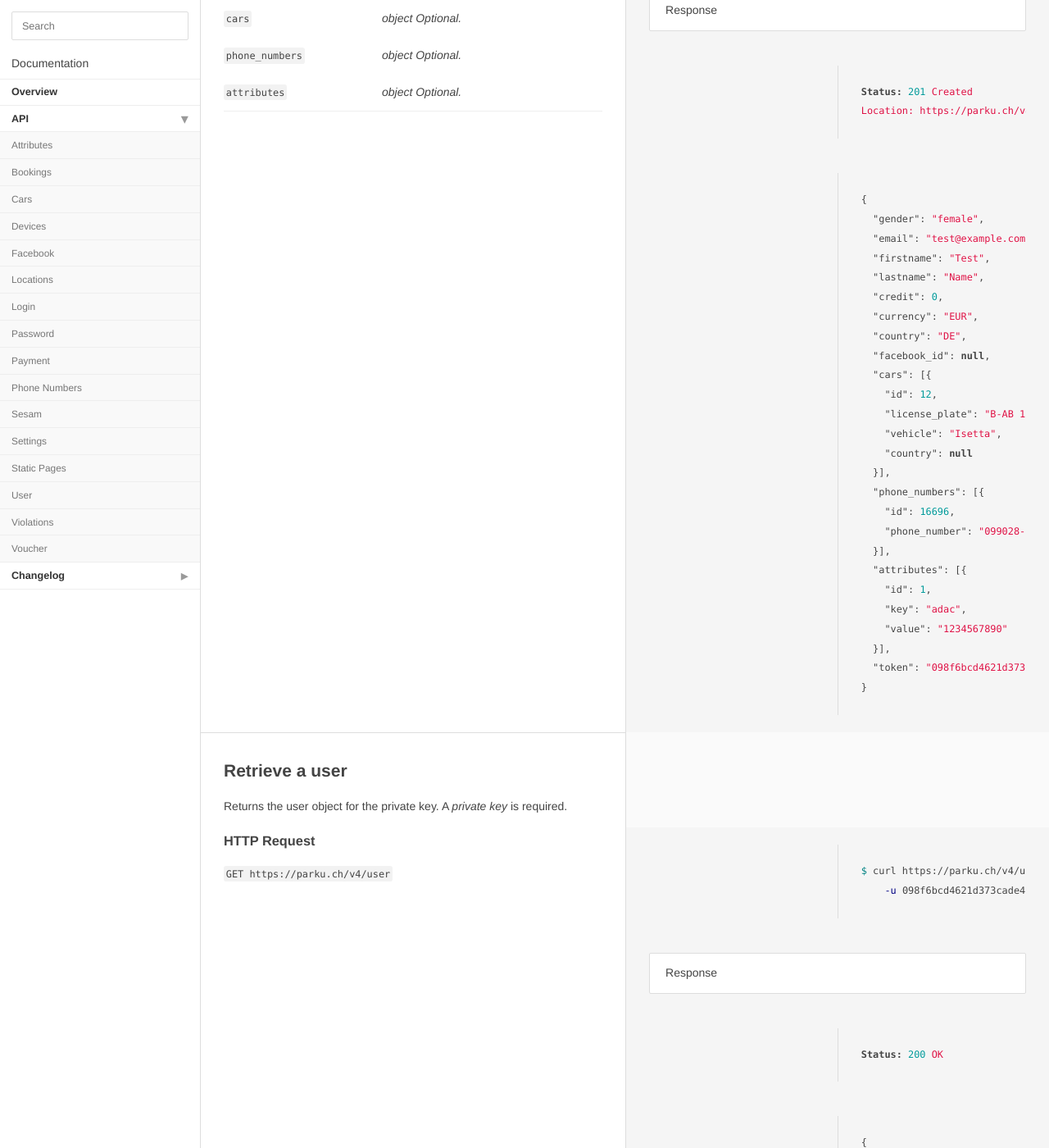
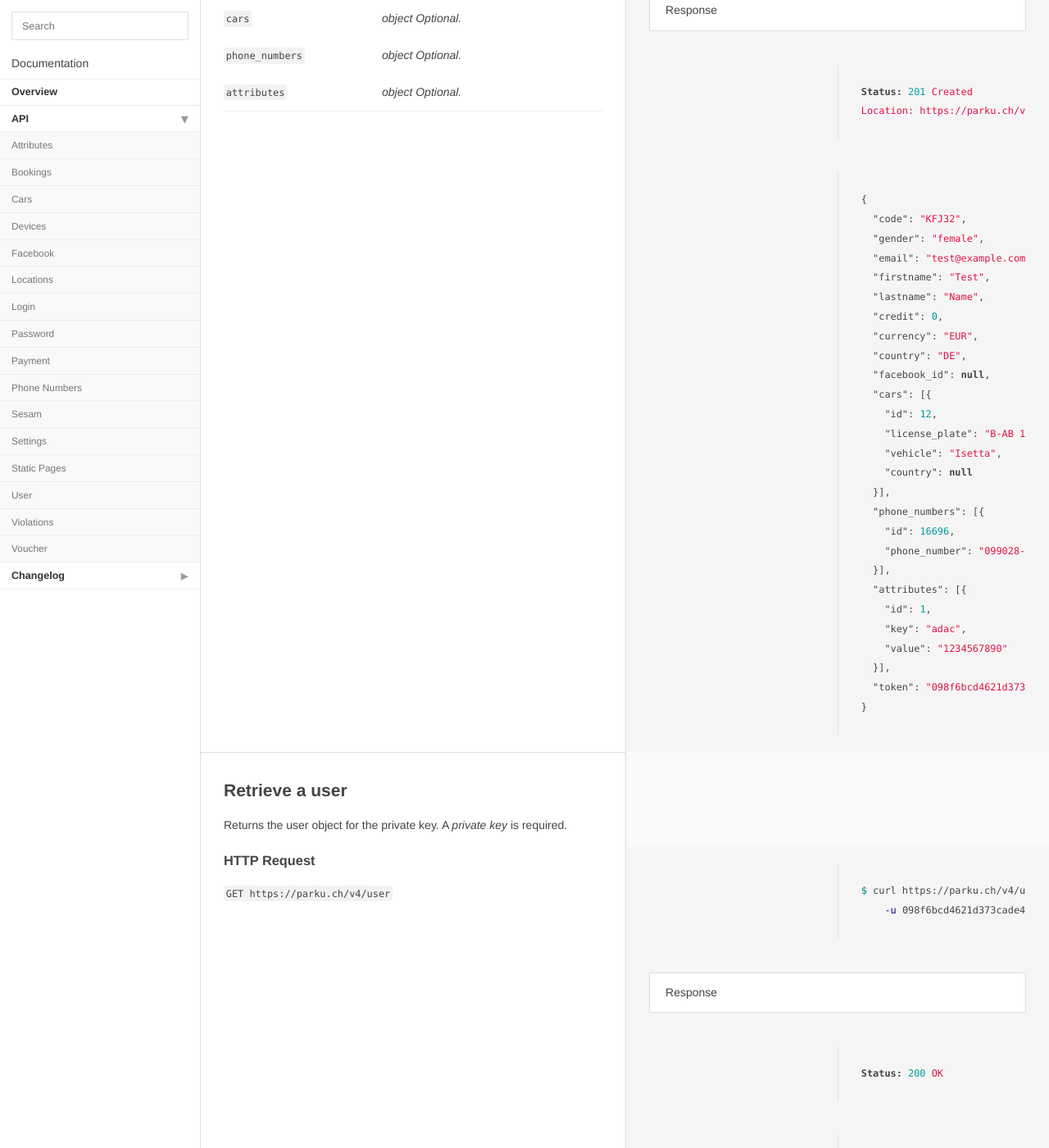
Before and after one commit to parku/docs, a Jekyll site: the page built from api/user.md, in a window 1280 px wide and 1400 px high, scrolled down 701 px. Shown: the whole window at 82% size. Built offline with Jekyll 4.4.1, drawn with Linux system fonts in a browser that asks for light colours; Markdown is read by kramdown in place of the engine named in the settings; some of the changed text lies outside the part shown.

Commit message:
DEV-49 Added docs for "code" node, returned in response of user endpoint

````diff
--- a/api/user.md
+++ b/api/user.md
@@ -36,6 +36,7 @@ Location: {{ site.parku.api }}/user
 ```
 ```json
 {
+  "code": "KFJ32",
   "gender": "female",
   "email": "test@example.com",
   "firstname": "Test",
@@ -98,6 +99,7 @@ Status: 200 OK
 ```
 ```json
 {
+  "code": "KFJ32",
   "gender": "female",
   "email": "test@example.com",
   "firstname": "Test",
@@ -149,6 +151,7 @@ Status: 200 OK
 ```
 ```json
 {
+  "code": "KFJ32",
   "gender": "female",
   "email": "test@example.com",
   "firstname": "Test",
````
Also changed, not shown: changelog.md.
